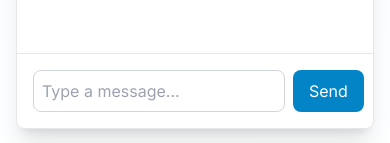
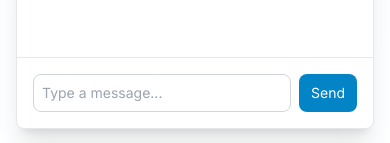
Before and after one commit to oscarno22/portfolio, a Next.js app: page / in a window 390 px wide. Both pictures are taken after a click on the button 56 px from the left and 788 px from the top of the page. Shown: the part 619-762 px from the top of the page. Built offline with nearby package versions, Linux system fonts and the light colour scheme.

Commit message:
resolving mobile chat box size again

```diff
--- a/src/components/ChatBot.tsx
+++ b/src/components/ChatBot.tsx
@@ -125,7 +125,7 @@ export default function ChatBot() {
             </div>
 
             {/* Input */}
-            <form onSubmit={handleSendMessage} className="border-t border-gray-200 dark:border-gray-700 p-4">
+            <form onSubmit={handleSendMessage} className="border-t border-gray-200 dark:border-gray-700 p-4 md:p-4 p-2">
               <div className="flex gap-2">
                 <input
                   type="text"
@@ -133,12 +133,12 @@ export default function ChatBot() {
                   onChange={(e) => setInputText(e.target.value)}
                   placeholder="Type a message..."
                   disabled={isLoading}
-                  className="flex-1 rounded-lg border border-gray-300 dark:border-gray-600 p-2 focus:outline-none focus:border-primary-600 dark:bg-slate-800 dark:text-white disabled:opacity-50"
+                  className="flex-1 rounded-lg border border-gray-300 dark:border-gray-600 p-2 text-sm md:text-base focus:outline-none focus:border-primary-600 dark:bg-slate-800 dark:text-white disabled:opacity-50"
                 />
                 <button
                   type="submit"
                   disabled={isLoading}
-                  className="bg-primary-600 text-white px-4 py-2 rounded-lg hover:bg-primary-700 transition-colors disabled:opacity-50"
+                  className="bg-primary-600 text-white px-3 md:px-4 py-2 rounded-lg hover:bg-primary-700 transition-colors disabled:opacity-50 text-sm md:text-base whitespace-nowrap"
                 >
                   Send
                 </button>
```
